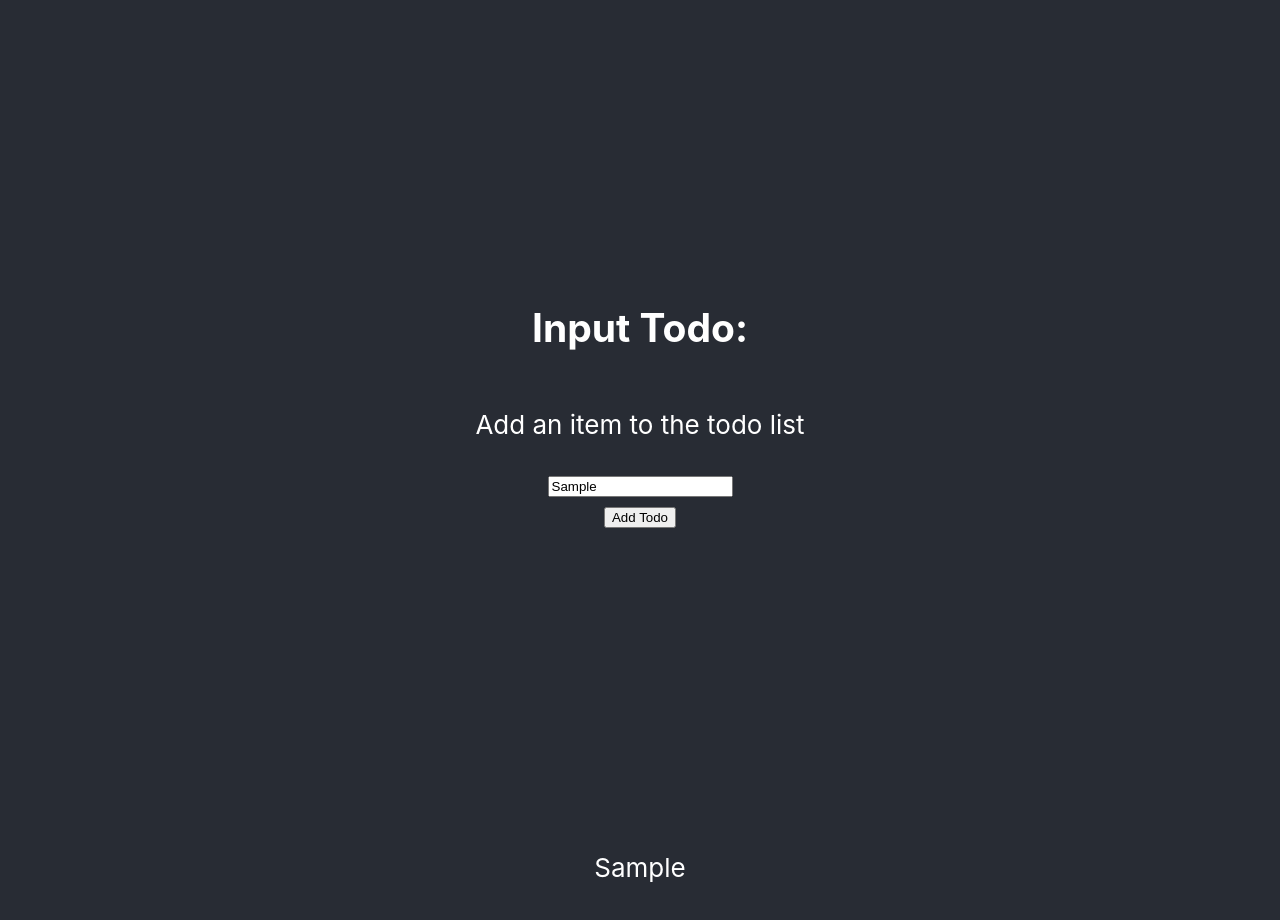
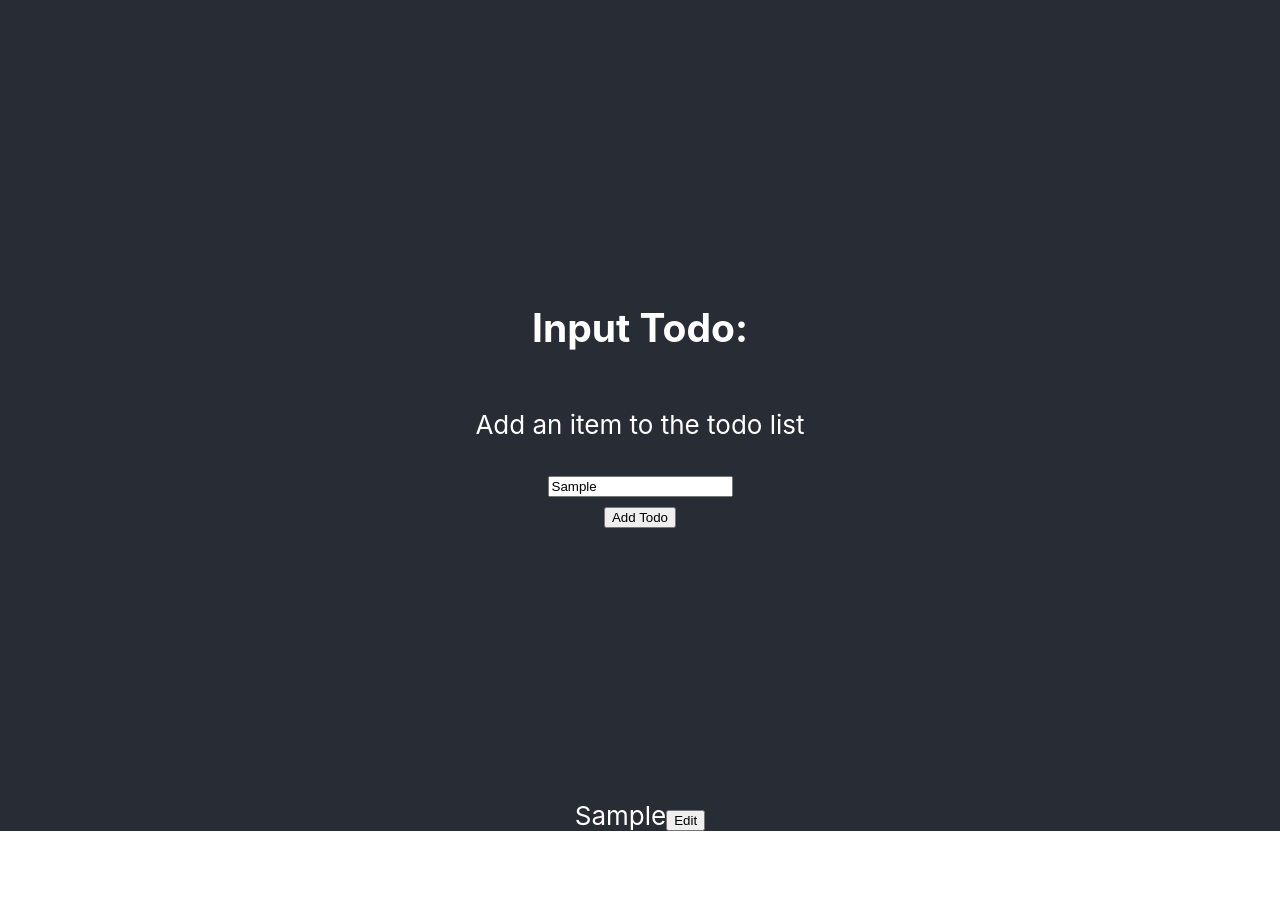
Before and after one commit to Cameron-Grams/todo_eval, a React (Create React App) app: page / in a window 1280 px wide. Both pictures are taken after typing "Sample" into the empty fields and a click on the button "Add Todo". Shown: the top 920 px of the page. After the commit the page ends 831 px from the top, so only its background shows below. Built offline with nearby package versions, Linux system fonts and the light colour scheme.

Commit message:
working with additions

```diff
--- a/src/actions/todoActions.js
+++ b/src/actions/todoActions.js
@@ -6,8 +6,6 @@ import * as actionTypes from './actionTypes';
 
 
 export function registerText( values ){
-    console.log( 'in todo actions with values ', values );
-
    return{
        type: actionTypes.addTodo,
        data: values
--- a/src/components/SingleTodo.jsx
+++ b/src/components/SingleTodo.jsx
@@ -1,14 +1,14 @@
 import React from 'react';
 
 const SingleTodo = ( props ) => {
-    return(
-        <div>
-            <p>{ props.text }</p>
-        </div>
-    )
 
+        return(
+            <div>
+                { props.text }
+                <button onClick={ props.editTodo }>Edit</button>
+            </div>
+        )
 
 }
 
-
 export default SingleTodo;
--- a/src/containers/DisplayTodos/DisplayTodos.jsx
+++ b/src/containers/DisplayTodos/DisplayTodos.jsx
@@ -3,18 +3,26 @@ import { connect } from 'react-redux';
 import SingleTodo from '../../components/SingleTodo';
 
 class DisplayTodos extends React.Component{
+    constructor( props ){
+        super( props );
+        this.updateTodo = this.updateTodo.bind( this );
+    }
+
+    updateTodo( item ){
+        return;
+    }
 
     render(){
 
         const todoDisplay = this.props.todoItems.map( ( item, index ) => {
            return(
-               <SingleTodo key={ index } text={ item.text } />
+               <SingleTodo key={ index } editTodo={ this.updateTodo( item ) } text={ item.text } />
            )
         })
 
 
         return(
-            <p>{ todoDisplay }</p>
+            <div>{ todoDisplay }</div>
         )
     }
 }
--- a/src/reducer/reducer.js
+++ b/src/reducer/reducer.js
@@ -3,8 +3,9 @@ import * as actionTypes from '../actions/actionTypes';
 
 const initialState = {
     errorMessage: false,
-    todoItems: [ { } ],
-    rank: 0
+    todoItems: [],
+    rank: 0,
+    todoId: 1
 }
 
 
@@ -13,7 +14,8 @@ const Reducer = ( state = initialState, action ) => {
         case( actionTypes.addTodo ):
             let newTodo = {
                 rank: state.rank + 1,
-                text: action.data.textTodoInput
+                text: action.data.textTodoInput,
+                todoId: state.todoId + 1
             }
             return {
                 ...state,
```
